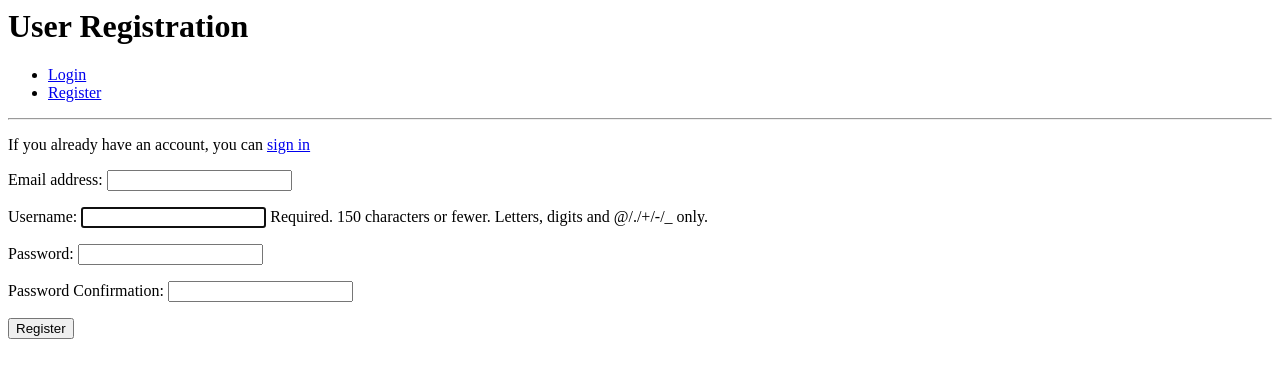
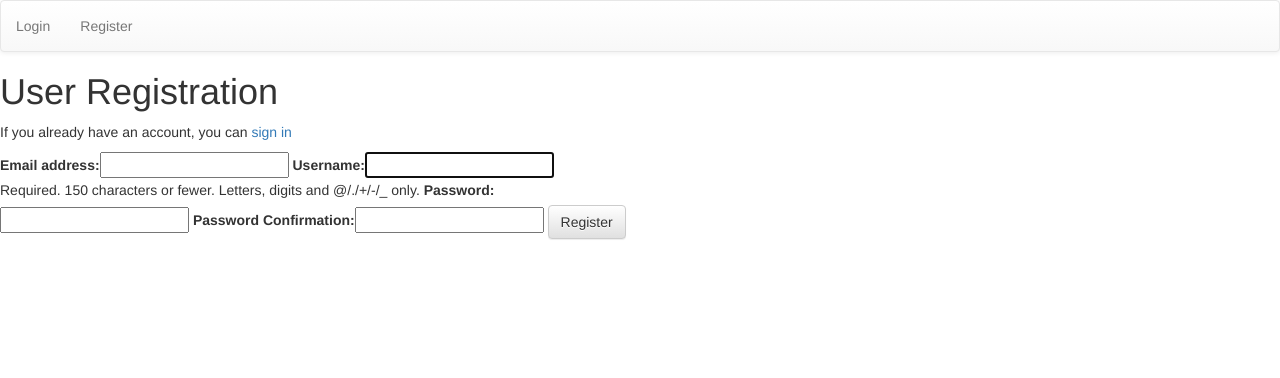
Before and after one commit to barra1212/django-authentication, a Django app: page /accounts/register/ in a window 1280 px wide. Shown: the top 378 px of the page. Run offline with Django 3.2, Linux system fonts and the light colour scheme; some libraries are stand-ins or nearby versions.

Commit message:
Added to styles

```diff
--- a/accounts/templates/registration.html
+++ b/accounts/templates/registration.html
@@ -1,4 +1,6 @@
 {% extends 'base.html' %}
+
+{% load bootstrap_tags %}
 
 {% block page_title %}Registration Page{% endblock %}
 
@@ -9,8 +11,8 @@
 
 <form method="POST">
     {% csrf_token %}
-    {{ registration_form.as_p }}
-    <button type="submit">Register</button>
+    {{ registration_form | as_bootstrap }}
+    <button type="submit" class="btn btn-default">Register</button>
 </form>
 
 {% endblock %}
--- a/django_auth/settings.py
+++ b/django_auth/settings.py
@@ -37,6 +37,7 @@
     'django.contrib.sessions',
     'django.contrib.messages',
     'django.contrib.staticfiles',
+    'django_forms_bootstrap',
     'accounts'
 ]
 
@@ -119,6 +120,9 @@
 # https://docs.djangoproject.com/en/1.11/howto/static-files/
 
 STATIC_URL = '/static/'
+STATICFILES_DIRS = [
+    os.path.join(BASE_DIR, "static")
+]
 
 MESSAGE_STORAGE = "django.contrib.messages.storage.session.SessionStorage"
 
--- /dev/null
+++ b/requirements.txt
@@ -0,0 +1,3 @@
+Django==1.11
+django-forms-bootstrap==3.1.0
+pytz==2019.1
--- /dev/null
+++ b/static/css/styles.css
@@ -0,0 +1,3 @@
+form {
+    width: 50%;
+}
--- a/templates/base.html
+++ b/templates/base.html
@@ -1,33 +1,44 @@
+{% load staticfiles %}
 <html>
 
 <head>
     <title>{% block page_title %}{% endblock %}</title>
+
+    <!-- Latest compiled and minified CSS -->
+    <link rel="stylesheet" href="https://maxcdn.bootstrapcdn.com/bootstrap/3.3.7/css/bootstrap.min.css" integrity="sha384-BVYiiSIFeK1dGmJRAkycuHAHRg32OmUcww7on3RYdg4Va+PmSTsz/K68vbdEjh4u" crossorigin="anonymous">
+
+    <!-- Optional theme -->
+    <link rel="stylesheet" href="https://maxcdn.bootstrapcdn.com/bootstrap/3.3.7/css/bootstrap-theme.min.css" integrity="sha384-rHyoN1iRsVXV4nD0JutlnGaslCJuC7uwjduW9SVrLvRYooPp2bWYgmgJQIXwl/Sp" crossorigin="anonymous">
+
+    <link rel="stylesheet" href="{% static 'css/styles.css' %}" type="text/css" />
+
+    <!-- Latest compiled and minified JavaScript -->
+    <script src="https://maxcdn.bootstrapcdn.com/bootstrap/3.3.7/js/bootstrap.min.js" integrity="sha384-Tc5IQib027qvyjSMfHjOMaLkfuWVxZxUPnCJA7l2mCWNIpG9mGCD8wGNIcPD7Txa" crossorigin="anonymous"></script>
 </head>
 
 <body>
-    <h1>
-        {% block page_heading %}{% endblock %}
-    </h1>
 
-    <nav>
-        <ul>
+
+    <nav class="navbar navbar-default">
+        <ul class="nav navbar-nav">
             {% if user.is_authenticated %}
-                <li><a href="{% url 'profile' %}">Profile</a></li>
-                <li><a href="{% url 'logout' %}">Logout</a></li>
+            <li><a href="{% url 'profile' %}">Profile</a></li>
+            <li><a href="{% url 'logout' %}">Logout</a></li>
             {% else %}
-                <li><a href="{% url 'login' %}">Login</a></li>
-                <li><a href="{% url 'registration' %}">Register</a></li>
+            <li><a href="{% url 'login' %}">Login</a></li>
+            <li><a href="{% url 'registration' %}">Register</a></li>
             {% endif %}
         </ul>
     </nav>
 
-    <hr>
+    <h1>
+        {% block page_heading %}{% endblock %}
+    </h1>
     {% if messages %}
     <div>
         {% for message in messages %} {{ message }} {% endfor %}
     </div>
-    {% endif %}
-    {% block content %}{% endblock %}
+    {% endif %} {% block content %}{% endblock %}
 </body>
 
 </html>
```
Also changed, not shown: accounts/templates/login.html (+5 -2 lines).
